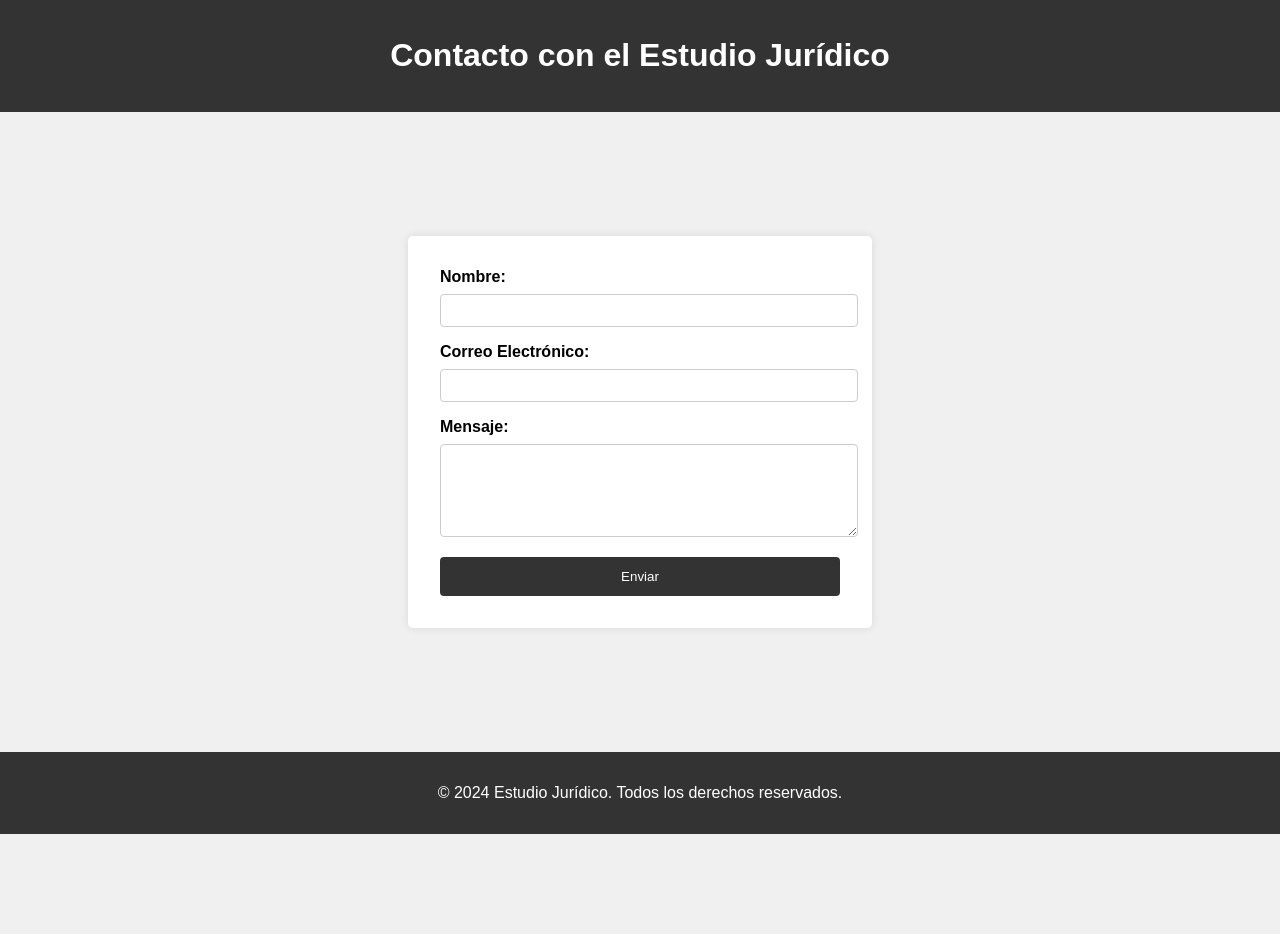
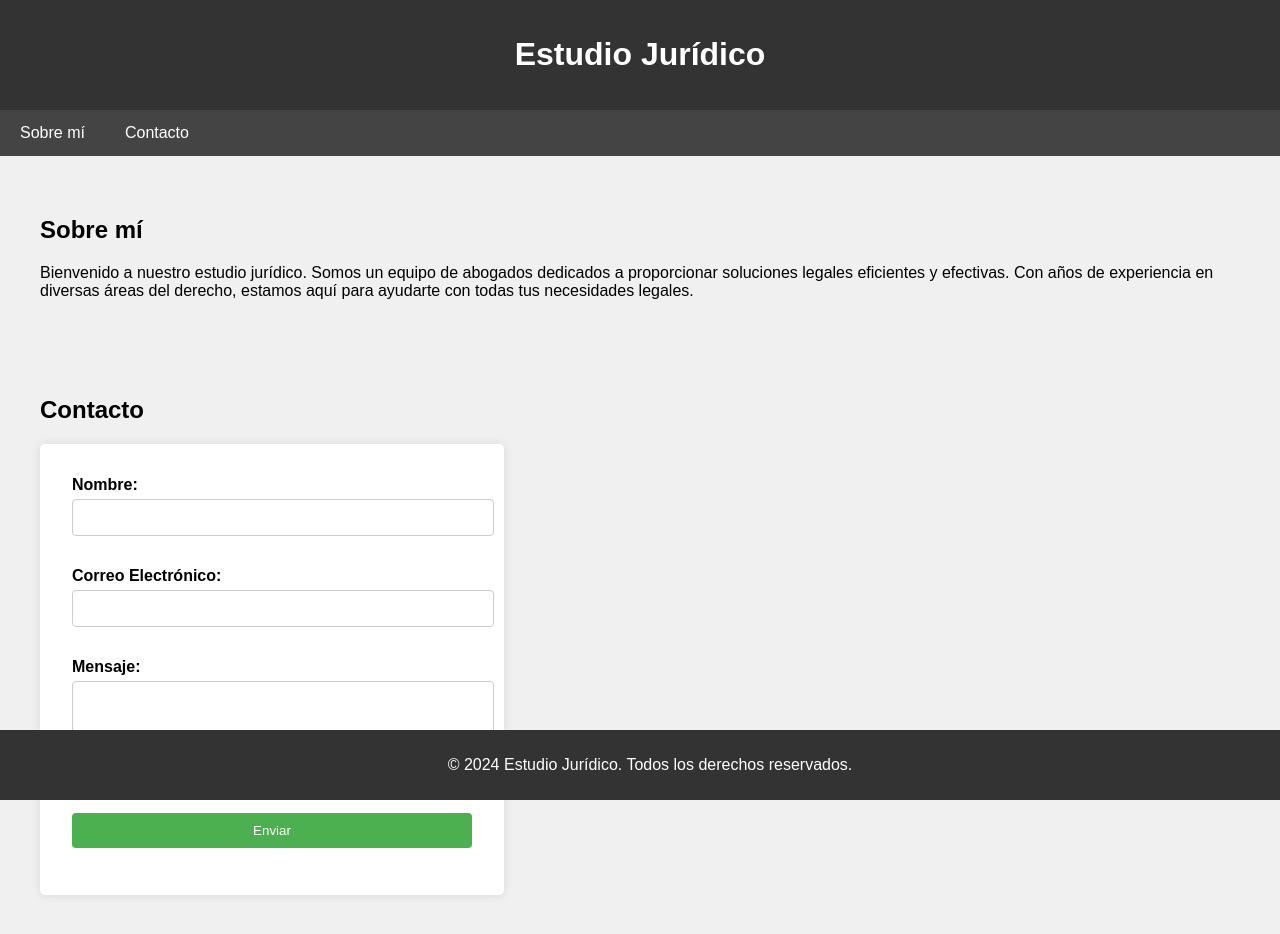
Before and after one commit to Sebiitaa/Pagina-web, a plain HTML site: page index.html in a window 1280 px wide. Before the commit the page ends 834 px from the top, so only its background shows below. Drawn offline with Linux system fonts and the light colour scheme.

Commit message:
Update index.html

```diff
--- a/index.html
+++ b/index.html
@@ -5,25 +5,106 @@
     <meta name="viewport" content="width=device-width, initial-scale=1.0">
     <title>Estudio Jurídico</title>
     <link rel="stylesheet" href="styles.css">
+    <style>
+        body {
+            font-family: Arial, sans-serif;
+            margin: 0;
+            padding: 0;
+        }
+        header {
+            background-color: #333;
+            color: #fff;
+            padding: 15px;
+            text-align: center;
+        }
+        nav {
+            background-color: #444;
+            overflow: hidden;
+        }
+        nav a {
+            float: left;
+            display: block;
+            color: #fff;
+            text-align: center;
+            padding: 14px 20px;
+            text-decoration: none;
+        }
+        nav a:hover {
+            background-color: #ddd;
+            color: #000;
+        }
+        section {
+            padding: 20px;
+            margin: 20px;
+        }
+        footer {
+            background-color: #333;
+            color: #fff;
+            text-align: center;
+            padding: 10px;
+            position: fixed;
+            width: 100%;
+            bottom: 0;
+        }
+        .form-group {
+            margin-bottom: 15px;
+        }
+        .form-group label {
+            display: block;
+            margin-bottom: 5px;
+        }
+        .form-group input,
+        .form-group textarea {
+            width: 100%;
+            padding: 10px;
+            border: 1px solid #ccc;
+            border-radius: 4px;
+        }
+        .form-group button {
+            background-color: #4CAF50;
+            color: white;
+            padding: 10px 15px;
+            border: none;
+            border-radius: 4px;
+            cursor: pointer;
+        }
+        .form-group button:hover {
+            background-color: #45a049;
+        }
+    </style>
 </head>
 <body>
     <header>
-        <h1>Contacto con el Estudio Jurídico</h1>
+        <h1>Estudio Jurídico</h1>
     </header>
-    <main>
+    <nav>
+        <a href="#about">Sobre mí</a>
+        <a href="#contact">Contacto</a>
+    </nav>
+    <section id="about">
+        <h2>Sobre mí</h2>
+        <p>Bienvenido a nuestro estudio jurídico. Somos un equipo de abogados dedicados a proporcionar soluciones legales eficientes y efectivas. Con años de experiencia en diversas áreas del derecho, estamos aquí para ayudarte con todas tus necesidades legales.</p>
+    </section>
+    <section id="contact">
+        <h2>Contacto</h2>
         <form id="contactForm" action="https://formspree.io/f/mnnajdnv" method="POST">
+            <div class="form-group">
                 <label for="name">Nombre:</label>
                 <input type="text" id="name" name="name" required>
-
+            </div>
+            <div class="form-group">
                 <label for="email">Correo Electrónico:</label>
                 <input type="email" id="email" name="email" required>
-
+            </div>
+            <div class="form-group">
                 <label for="message">Mensaje:</label>
                 <textarea id="message" name="message" rows="5" required></textarea>
-
+            </div>
+            <div class="form-group">
                 <button type="submit">Enviar</button>
+            </div>
         </form>
-    </main>
+    </section>
     <footer>
         <p>&copy; 2024 Estudio Jurídico. Todos los derechos reservados.</p>
     </footer>
```
Lines whose indentation alone changed are shown as unchanged.
